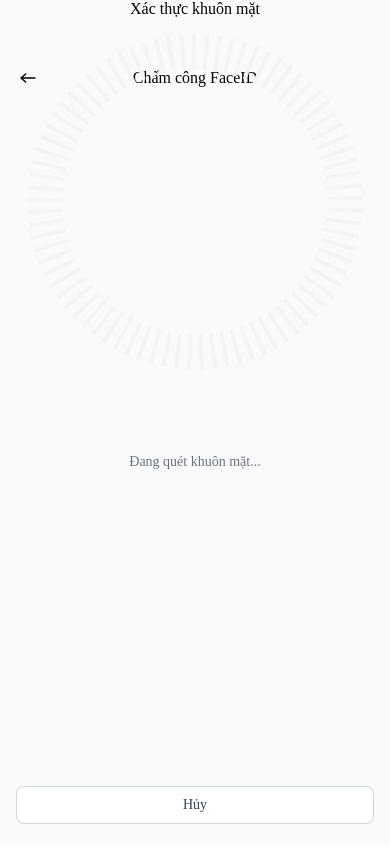
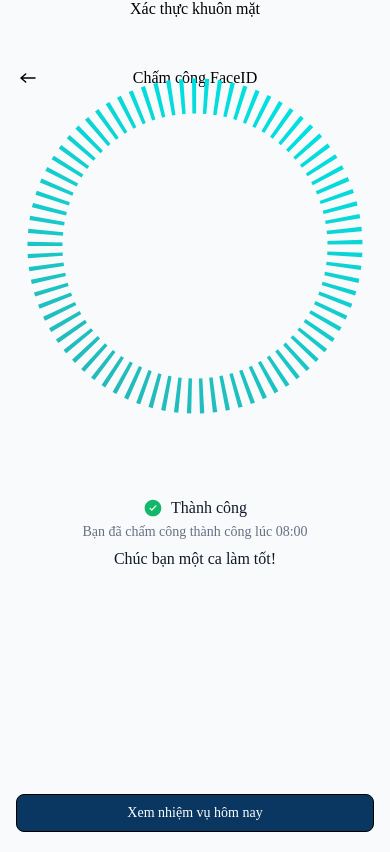
Before and after one commit to hoanghaip2005/MobileStaffApp, a React Native app: screen /FaceIDAttendance in a window 390 px wide. Built offline with nearby package versions, Linux system fonts and the light colour scheme.

Commit message:
Xác thực khuôn mặt thành công

```diff
--- a/src/screens/FaceIDAttendanceScreen.tsx
+++ b/src/screens/FaceIDAttendanceScreen.tsx
@@ -151,7 +151,7 @@ export default function FaceIDAttendanceScreen() {
           paddingHorizontal: 16,
         }}
       >
-        <View>
+        <View style={{ marginBottom: 44 }}>
           <Text
             style={{
               fontFamily: FONTS.interSemiBold,
@@ -184,7 +184,7 @@ export default function FaceIDAttendanceScreen() {
             height="336"
             viewBox="0 0 336 336"
             fill="none"
-            style={{ position: "relative", zIndex: 2 }}
+            style={{ position: "relative", zIndex: 2, display: "none" }}
           >
             <Path
               d="M18 168.008C18 85.1577 85.1577 18 168 18C250.842 18 318 85.1577 318 168.008C318 250.842 250.842 318.004 168 318.004C85.1577 318.008 18 250.846 18 168.008Z"
@@ -194,8 +194,37 @@ export default function FaceIDAttendanceScreen() {
               strokeDasharray="3.88 7.76"
             />
           </Svg>
+          <Svg
+            width="336"
+            height="336"
+            viewBox="0 0 336 336"
+            fill="none"
+            style={{ position: "relative", zIndex: 2 }}
+          >
+            <Path
+              d="M18 168.008C18 85.1577 85.1577 18 168 18C250.842 18 318 85.1577 318 168.008C318 250.842 250.842 318.004 168 318.004C85.1577 318.008 18 250.846 18 168.008Z"
+              stroke="url(#paint0_linear_125_872)"
+              strokeWidth="35.0449"
+              strokeMiterlimit="10"
+              strokeDasharray="3.88 7.76"
+            />
+            <Defs>
+              <LinearGradient
+                id="paint0_linear_125_872"
+                x1="243"
+                y1="18"
+                x2="98.5525"
+                y2="318.002"
+                gradientUnits="userSpaceOnUse"
+              >
+                <Stop stopColor="#00E1E1" />
+                <Stop offset="1" stopColor="#24BABB" />
+              </LinearGradient>
+            </Defs>
+          </Svg>
         </View>
-        <View style={{ paddingVertical: 68 }}>
+        {/* Process Scanning */}
+        <View style={{ paddingVertical: 68, display: "none" }}>
           <Text
             style={{
               fontFamily: FONTS.interRegular,
@@ -205,6 +234,59 @@ export default function FaceIDAttendanceScreen() {
             }}
           >
             Đang quét khuôn mặt...
+          </Text>
+        </View>
+
+        {/* Notification Success */}
+
+        <View style={{ paddingVertical: 68, gap: 10 }}>
+          <View style={{ gap: 6 }}>
+            <View
+              style={{
+                flexDirection: "row",
+                alignItems: "center",
+                gap: 8,
+                justifyContent: "center",
+              }}
+            >
+              <Svg width="20" height="20" viewBox="0 0 20 20" fill="none">
+                <Path
+                  fillRule="evenodd"
+                  clipRule="evenodd"
+                  d="M18.3334 9.99999C18.3334 14.6024 14.6025 18.3333 10.0001 18.3333C5.39771 18.3333 1.66675 14.6024 1.66675 9.99999C1.66675 5.39762 5.39771 1.66666 10.0001 1.66666C14.6025 1.66666 18.3334 5.39762 18.3334 9.99999ZM13.3587 7.47471C13.6028 7.71879 13.6028 8.11452 13.3587 8.3586L9.19202 12.5253C8.94795 12.7693 8.55222 12.7693 8.30814 12.5253L6.64147 10.8586C6.3974 10.6145 6.3974 10.2188 6.64147 9.97471C6.88555 9.73064 7.28128 9.73064 7.52536 9.97471L8.75008 11.1994L10.6124 9.33708L12.4748 7.47471C12.7189 7.23064 13.1146 7.23064 13.3587 7.47471Z"
+                  fill="#12B76A"
+                />
+              </Svg>
+              <Text
+                style={{
+                  fontFamily: FONTS.interSemiBold,
+                  fontSize: 16,
+                  color: "#111927",
+                }}
+              >
+                Thành công
+              </Text>
+            </View>
+            <Text
+              style={{
+                fontFamily: FONTS.interMedium,
+                fontSize: 14,
+                color: "#667085",
+                textAlign: "center",
+              }}
+            >
+              Bạn đã chấm công thành công lúc 08:00
+            </Text>
+          </View>
+          <Text
+            style={{
+              fontFamily: FONTS.interSemiBold,
+              fontSize: 16,
+              color: "#111927",
+              textAlign: "center",
+            }}
+          >
+            Chúc bạn một ca làm tốt!
           </Text>
         </View>
       </View>
@@ -236,6 +318,7 @@ export default function FaceIDAttendanceScreen() {
             shadowOpacity: 0.01,
             shadowRadius: 1,
             elevation: 1,
+            display: "none",
           }}
         >
           <Text
@@ -249,6 +332,47 @@ export default function FaceIDAttendanceScreen() {
           </Text>
         </TouchableOpacity>
       </View>
+
+      {/* Nút xem nhiệm vụ hôm nay */}
+      <View
+        style={{
+          paddingHorizontal: 16,
+          paddingBottom: 20,
+          paddingTop: 16,
+        }}
+      >
+        <TouchableOpacity
+          onPress={() => navigation.goBack()}
+          style={{
+            backgroundColor: "#093762",
+            paddingHorizontal: 14,
+            paddingVertical: 10,
+            borderRadius: 8,
+            alignItems: "center",
+            justifyContent: "center",
+            borderWidth: 1,
+            borderColor: "##093762",
+            shadowColor: "#101828",
+            shadowOffset: {
+              width: 0,
+              height: 0.1,
+            },
+            shadowOpacity: 0.01,
+            shadowRadius: 1,
+            elevation: 1,
+          }}
+        >
+          <Text
+            style={{
+              color: "#fff",
+              fontFamily: FONTS.interMedium,
+              fontSize: 14,
+            }}
+          >
+            Xem nhiệm vụ hôm nay
+          </Text>
+        </TouchableOpacity>
+      </View>
     </View>
   );
 }
```
